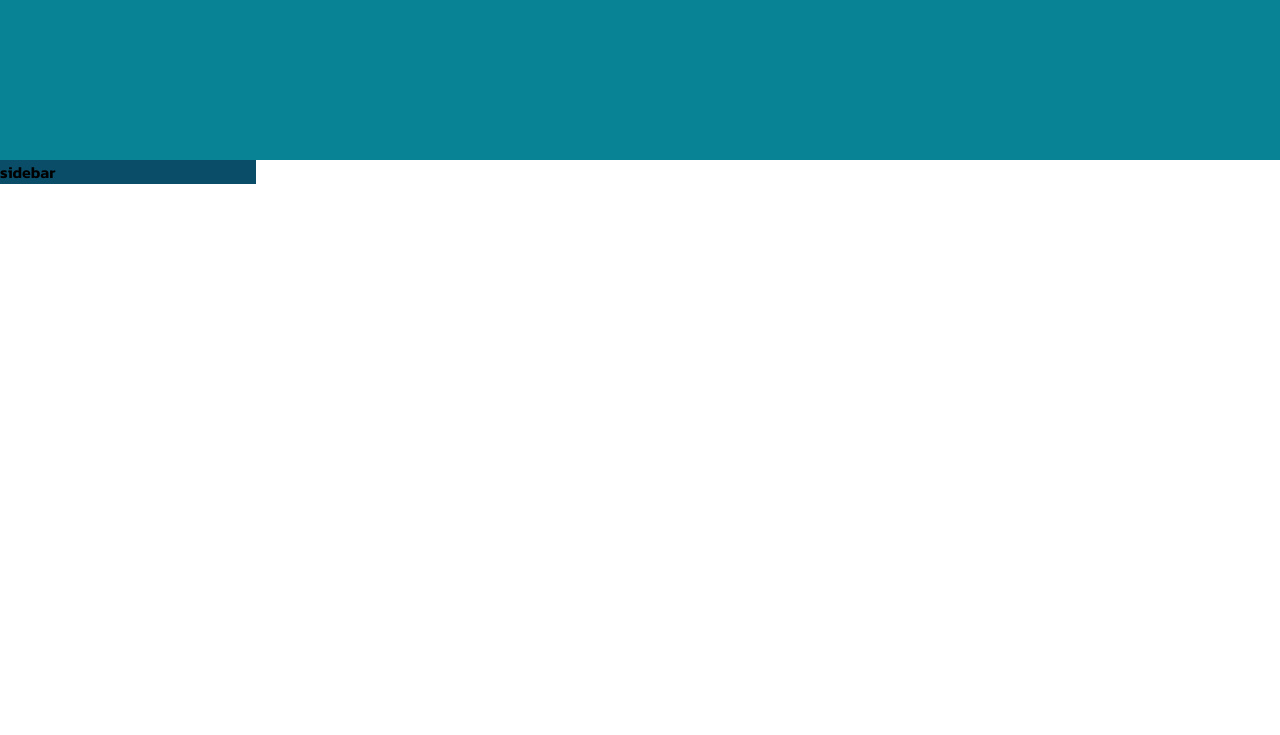
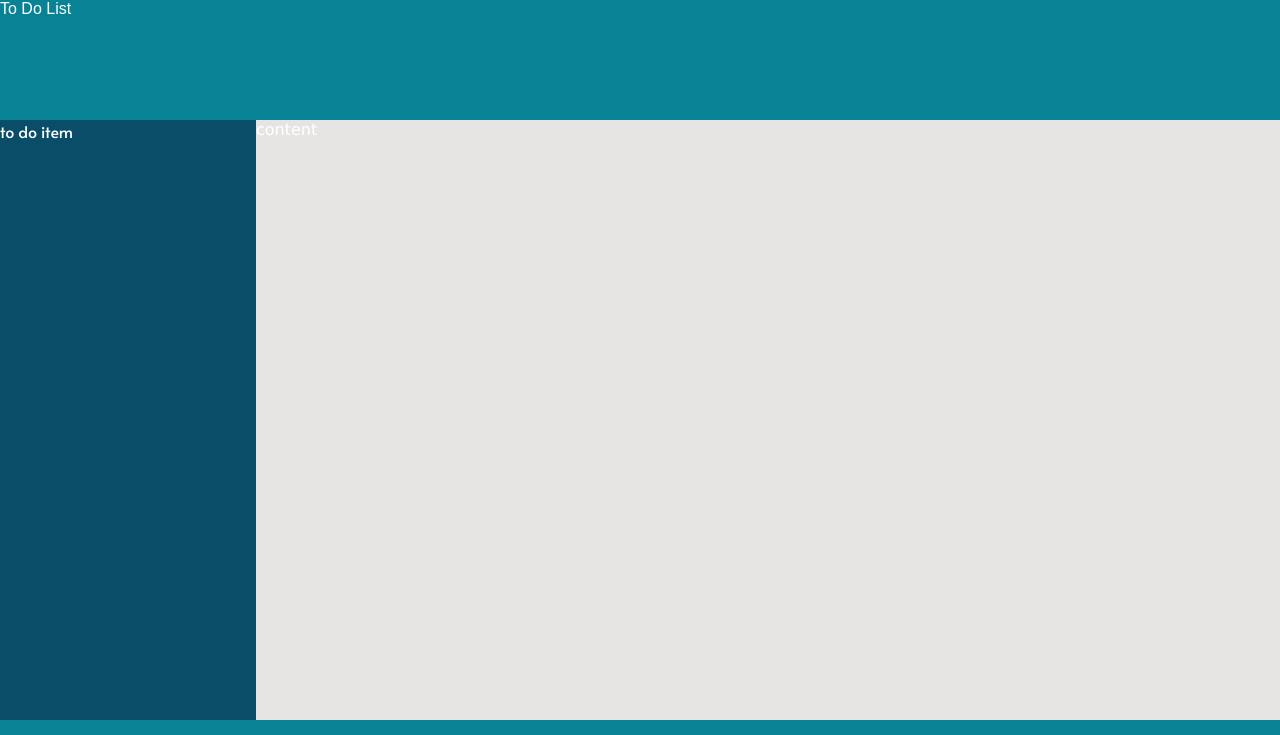
Before and after one commit to elsiechen/To-Do-List, a website built with webpack: page dist/index.html in a window 1280 px wide. Shown: the top 735 px of the page. Built offline with nearby package versions, Linux system fonts and the light colour scheme; files whose address does not match are found by name.

Commit message:
Finish footer and add fonts

```diff
--- a/src/index.js
+++ b/src/index.js
@@ -1,5 +1,5 @@
-const h1 = document.querySelector('h1');
+const sidebar = document.querySelector('.sidebar');
 
 const test = document.createElement('div');
 test.textContent = 'to do item';
-h1.appendChild(test);
+sidebar.appendChild(test);
```
Also changed, not shown: dist/fonts/hug.woff (added), dist/fonts/hug.woff2 (added), dist/imgs/github-mark-white.svg (deleted), dist/index.html, dist/main.js, dist/style.css.
